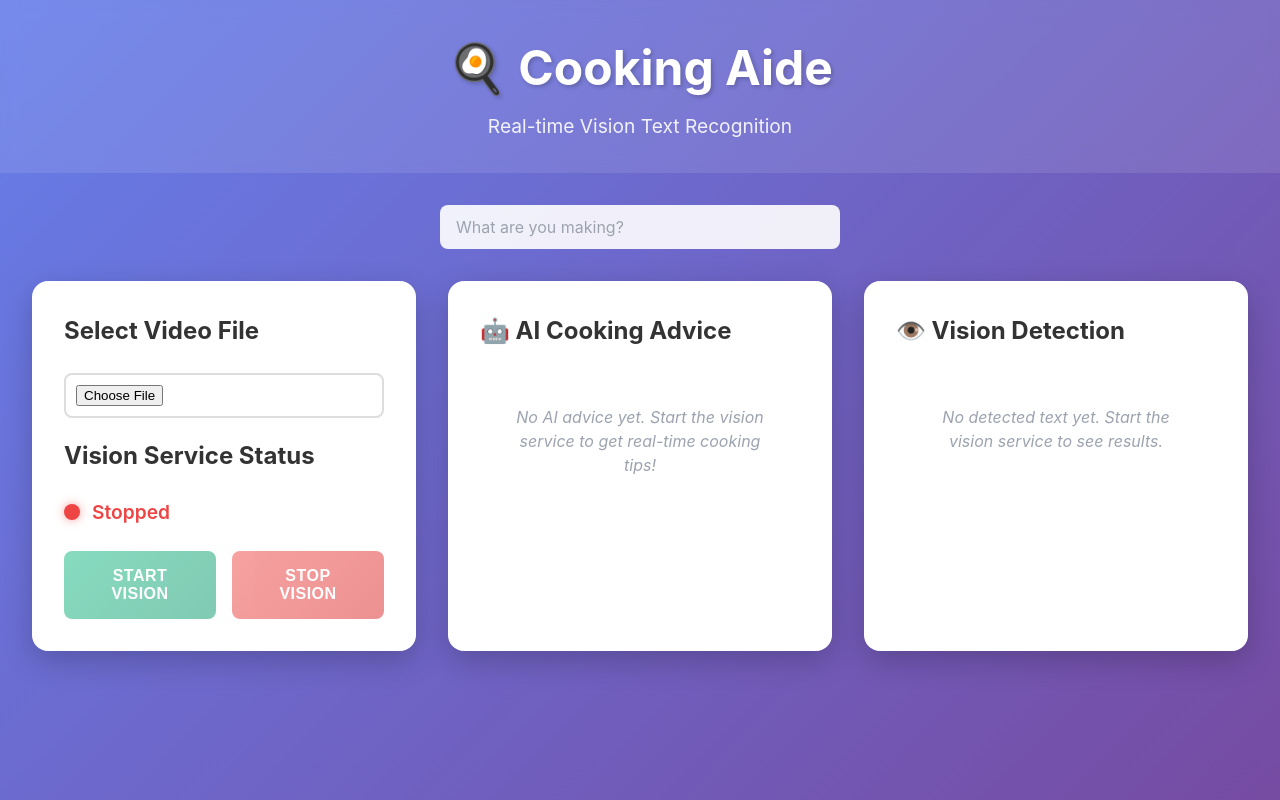
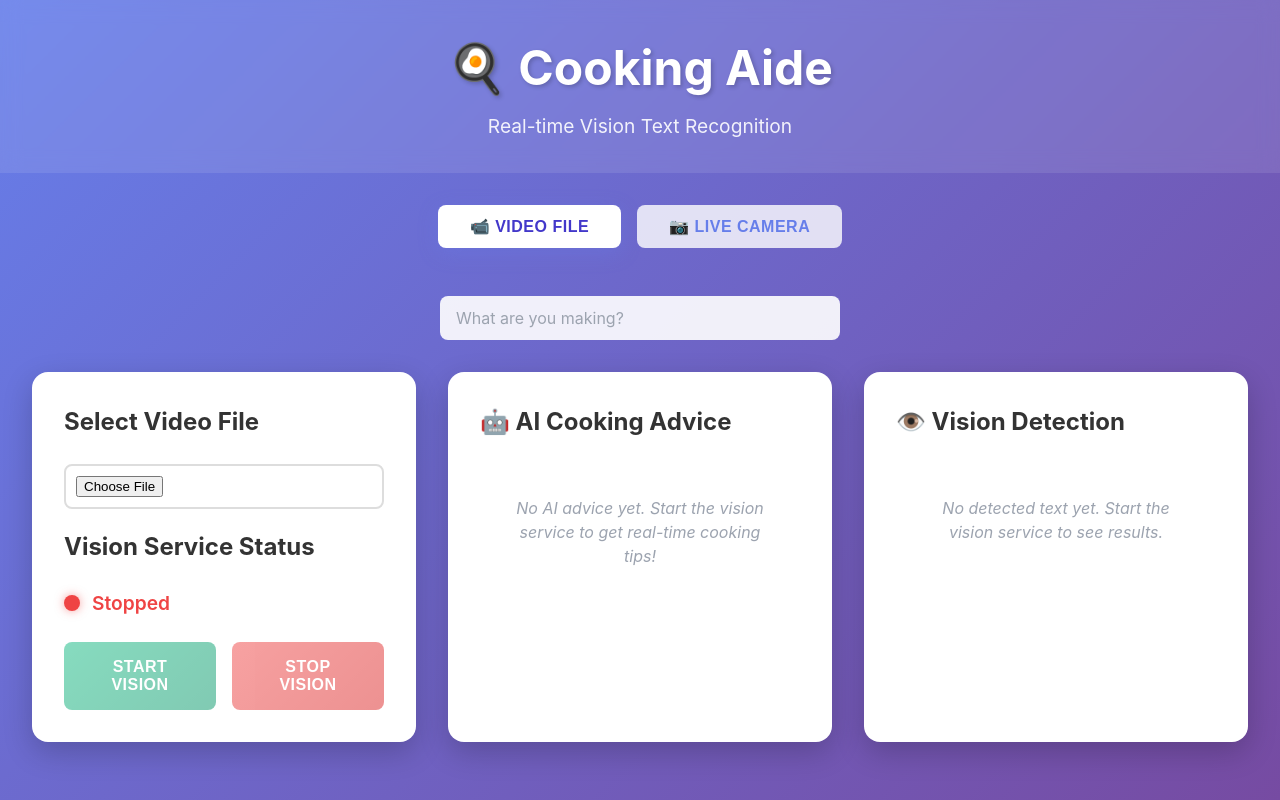
Before and after one commit to j-chen005/cooking-aide, a React (Vite) app in the folder client/: page / in a window 1280 px wide. Built offline with nearby package versions, Linux system fonts and the light colour scheme.

Commit message:
live camera option

```diff
--- a/client/src/App.css
+++ b/client/src/App.css
@@ -49,6 +49,39 @@ body {
   max-width: 1600px;
   width: 100%;
   margin: 0 auto;
+}
+
+.tabs {
+  display: flex;
+  gap: 1rem;
+  justify-content: center;
+  margin-bottom: 1rem;
+}
+
+.tab {
+  padding: 0.75rem 2rem;
+  font-size: 1rem;
+  font-weight: 600;
+  border: none;
+  border-radius: 8px;
+  background: rgba(255, 255, 255, 0.8);
+  color: #667eea;
+  cursor: pointer;
+  transition: all 0.3s ease;
+  text-transform: uppercase;
+  letter-spacing: 0.5px;
+}
+
+.tab:hover {
+  background: rgba(255, 255, 255, 0.95);
+  transform: translateY(-2px);
+  box-shadow: 0 5px 15px rgba(0, 0, 0, 0.2);
+}
+
+.tab.active {
+  background: white;
+  color: #4338ca;
+  box-shadow: 0 5px 20px rgba(102, 126, 234, 0.3);
 }
 
 .recipe-input {
--- a/client/src/App.tsx
+++ b/client/src/App.tsx
@@ -7,7 +7,10 @@ interface AdviceItem {
   timestamp: string
 }
 
+type TabType = 'video' | 'camera'
+
 function App() {
+  const [activeTab, setActiveTab] = useState<TabType>('video')
   const [isRunning, setIsRunning] = useState(false)
   const [loading, setLoading] = useState(false)
   const [error, setError] = useState<string | null>(null)
@@ -19,6 +22,7 @@ function App() {
   const [recipeDescription, setRecipeDescription] = useState<string>('')
   const visionRef = useRef<RealtimeVision | null>(null)
   const videoRef = useRef<HTMLVideoElement | null>(null)
+  const cameraVideoRef = useRef<HTMLVideoElement | null>(null)
   const sessionId = useRef<string>(`session-${Date.now()}`)
 
   // Function to get ChatGPT advice
@@ -56,8 +60,9 @@ function App() {
     }
   }
 
+  // Video file effect
   useEffect(() => {
-    if (!videoFile) return
+    if (activeTab !== 'video' || !videoFile) return
 
     if (visionRef.current) {
       visionRef.current.stop().catch(() => {})
@@ -82,7 +87,45 @@ function App() {
         URL.revokeObjectURL(videoUrl)
       }
     }
-  }, [videoFile])
+  }, [videoFile, activeTab])
+
+  // Camera effect
+  useEffect(() => {
+    if (activeTab !== 'camera') return
+
+    if (visionRef.current) {
+      visionRef.current.stop().catch(() => {})
+    }
+
+    visionRef.current = new RealtimeVision({
+      apiUrl: 'https://cluster1.overshoot.ai/api/v0.2',
+      apiKey: import.meta.env.VITE_OVERSHOOT_API_KEY || 'your-api-key',
+      prompt: "You are a master chef watching another chef cook. Describe what you see, including the ingredients and the steps of the recipe. Focus more on the chef's actions over the background.",
+      source: { type: 'camera', cameraFacing: 'user' },
+      onResult: (result) => {
+        setResults(prev => [result.result, ...prev].slice(0, 10))
+        getChatAdvice(result.result)
+      }
+    })
+
+    return () => {
+      if (visionRef.current) {
+        visionRef.current.stop().catch(() => {})
+      }
+    }
+  }, [activeTab])
+
+  // Handle tab change
+  const handleTabChange = (tab: TabType) => {
+    if (isRunning) {
+      handleStop()
+    }
+    setActiveTab(tab)
+    setResults([])
+    setChatAdvice([])
+    setError(null)
+    sessionId.current = `session-${Date.now()}`
+  }
 
   const handleFileSelect = (event: React.ChangeEvent<HTMLInputElement>) => {
     const file = event.target.files?.[0]
@@ -110,9 +153,14 @@ function App() {
         await visionRef.current.start()
         setIsRunning(true)
 
-        if (videoRef.current) {
+        if (activeTab === 'video' && videoRef.current) {
           videoRef.current.currentTime = 0
           await videoRef.current.play()
+        } else if (activeTab === 'camera' && cameraVideoRef.current) {
+          // Get camera stream and display it
+          const stream = await navigator.mediaDevices.getUserMedia({ video: true })
+          cameraVideoRef.current.srcObject = stream
+          await cameraVideoRef.current.play()
         }
       }
     } catch (err) {
@@ -134,8 +182,15 @@ function App() {
         await visionRef.current.stop()
         setIsRunning(false)
 
-        if (videoRef.current) {
+        if (activeTab === 'video' && videoRef.current) {
           videoRef.current.pause()
+        } else if (activeTab === 'camera' && cameraVideoRef.current) {
+          // Stop camera stream
+          const stream = cameraVideoRef.current.srcObject as MediaStream
+          if (stream) {
+            stream.getTracks().forEach(track => track.stop())
+          }
+          cameraVideoRef.current.srcObject = null
         }
       }
     } catch (err) {
@@ -153,6 +208,22 @@ function App() {
       </header>
 
       <main className="app-main">
+        {/* Tab Navigation */}
+        <div className="tabs">
+          <button
+            className={`tab ${activeTab === 'video' ? 'active' : ''}`}
+            onClick={() => handleTabChange('video')}
+          >
+            📹 Video File
+          </button>
+          <button
+            className={`tab ${activeTab === 'camera' ? 'active' : ''}`}
+            onClick={() => handleTabChange('camera')}
+          >
+            📷 Live Camera
+          </button>
+        </div>
+
         <input
           type="text"
           value={recipeDescription}
@@ -163,6 +234,8 @@ function App() {
 
         <div className="cards-row">
           <div className="status-card">
+            {activeTab === 'video' ? (
+              <>
                 <h2>Select Video File</h2>
                 <div style={{ marginBottom: '20px' }}>
                   <input
@@ -199,6 +272,29 @@ function App() {
                     />
                   </div>
                 )}
+              </>
+            ) : (
+              <>
+                <h2>Live Camera Feed</h2>
+                <div style={{ marginBottom: '20px' }}>
+                  <p style={{ color: '#666', fontSize: '14px', marginBottom: '10px' }}>
+                    📷 Click "Start Vision" to enable your camera
+                  </p>
+                  <video
+                    ref={cameraVideoRef}
+                    autoPlay
+                    playsInline
+                    muted
+                    style={{
+                      width: '100%',
+                      borderRadius: '8px',
+                      backgroundColor: '#000',
+                      minHeight: '300px'
+                    }}
+                  />
+                </div>
+              </>
+            )}
 
             <h2>Vision Service Status</h2>
             <div className={`status-indicator ${isRunning ? 'running' : 'stopped'}`}>
@@ -215,7 +311,7 @@ function App() {
             <div className="controls">
               <button
                 onClick={handleStart}
-              disabled={loading || isRunning || !videoFile}
+                disabled={loading || isRunning || (activeTab === 'video' && !videoFile)}
                 className="btn btn-start"
               >
                 {loading ? 'Starting...' : 'Start Vision'}
```
Lines whose indentation alone changed are shown as unchanged.
